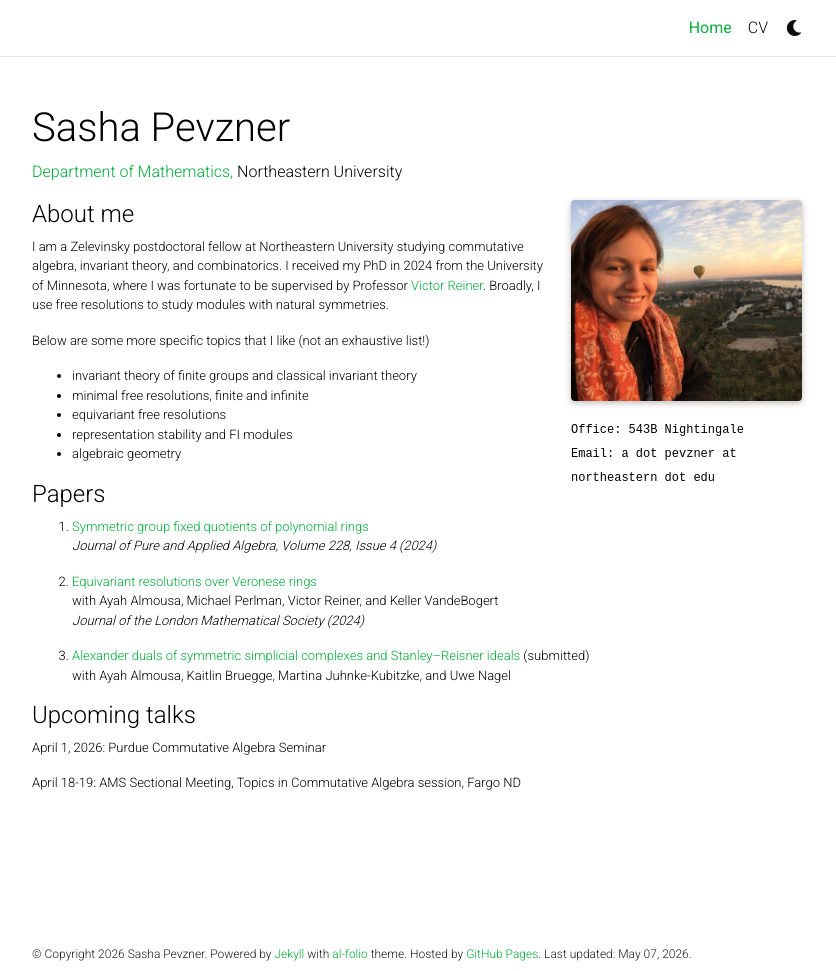
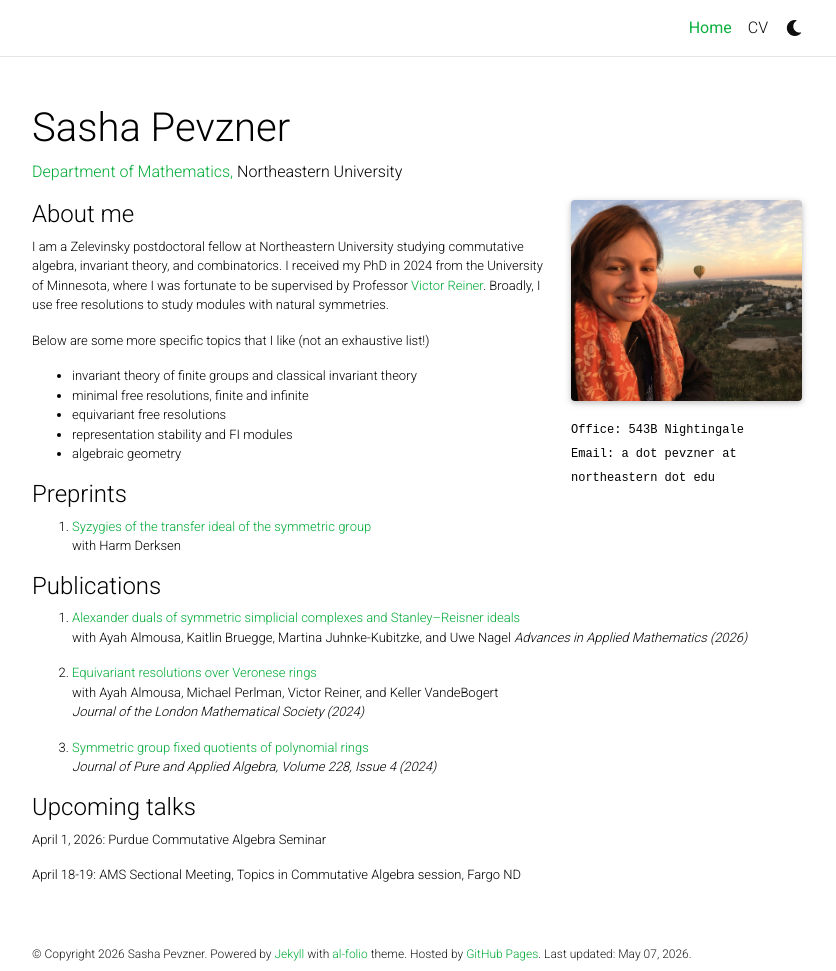
Before and after one commit to sashapevzner/sashapevzner.github.io, a Jekyll site: the page built from _pages/about.md, in a window 1280 px wide and 971 px high. Shown: the whole window, without its empty margins (223-1059 px from the left). Built offline with Jekyll 4.4.1, drawn with Linux system fonts in a browser that asks for light colours; full-size pictures stand in for the smaller copies a plugin makes; comment, search, counter and statistics services are not loaded; a style sheet for code colours, icons or effects is not loaded.

Commit message:
Update about.md

```diff
--- a/_pages/about.md
+++ b/_pages/about.md
@@ -28,17 +28,23 @@ Below are some more specific topics that I like (not an exhaustive list!)
   * representation stability and FI modules
   * algebraic geometry
 
-#### Papers
+#### Preprints
 
-1. [Symmetric group fixed quotients of polynomial rings](https://arxiv.org/abs/2301.13377) <br>
-*Journal of Pure and Applied Algebra, Volume 228, Issue 4 (2024)*
+1. [Syzygies of the transfer ideal of the symmetric group](https://arxiv.org/abs/2604.27341)
+with Harm Derksen
+
+#### Publications
+
+3. [Alexander duals of symmetric simplicial complexes and Stanley--Reisner ideals](https://arxiv.org/abs/2209.14132)
+with Ayah Almousa, Kaitlin Bruegge, Martina Juhnke-Kubitzke, and Uwe Nagel
+*Advances in Applied Mathematics (2026)*
 
 2. [Equivariant resolutions over Veronese rings](https://arxiv.org/abs/2210.16342)
 with Ayah Almousa, Michael Perlman, Victor Reiner, and Keller VandeBogert <br>
 *Journal of the London Mathematical Society (2024)*
 
-3. [Alexander duals of symmetric simplicial complexes and Stanley--Reisner ideals](https://arxiv.org/abs/2209.14132) (submitted)
-with Ayah Almousa, Kaitlin Bruegge, Martina Juhnke-Kubitzke, and Uwe Nagel
+1. [Symmetric group fixed quotients of polynomial rings](https://arxiv.org/abs/2301.13377) <br>
+*Journal of Pure and Applied Algebra, Volume 228, Issue 4 (2024)*
 
 #### Upcoming talks
 
```
